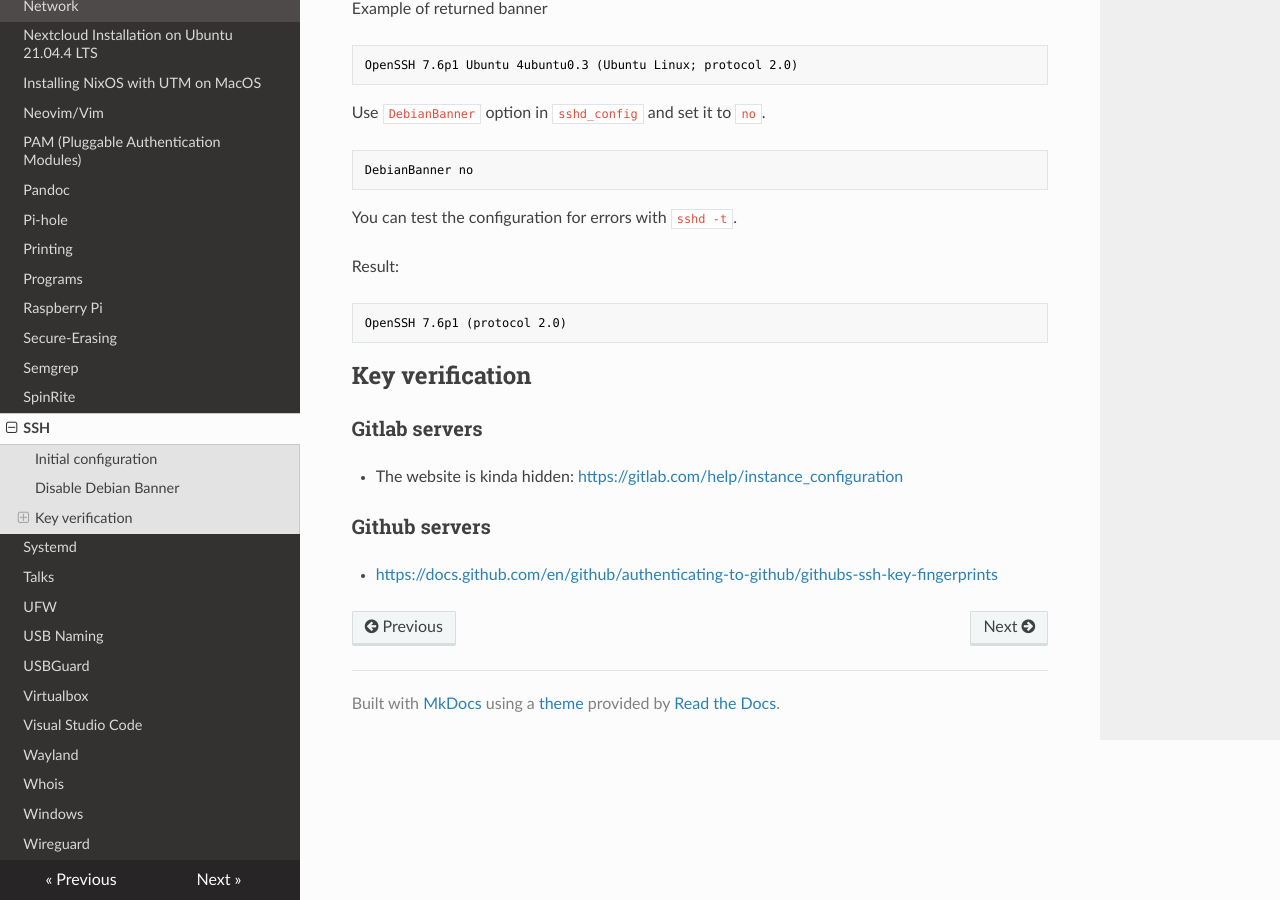
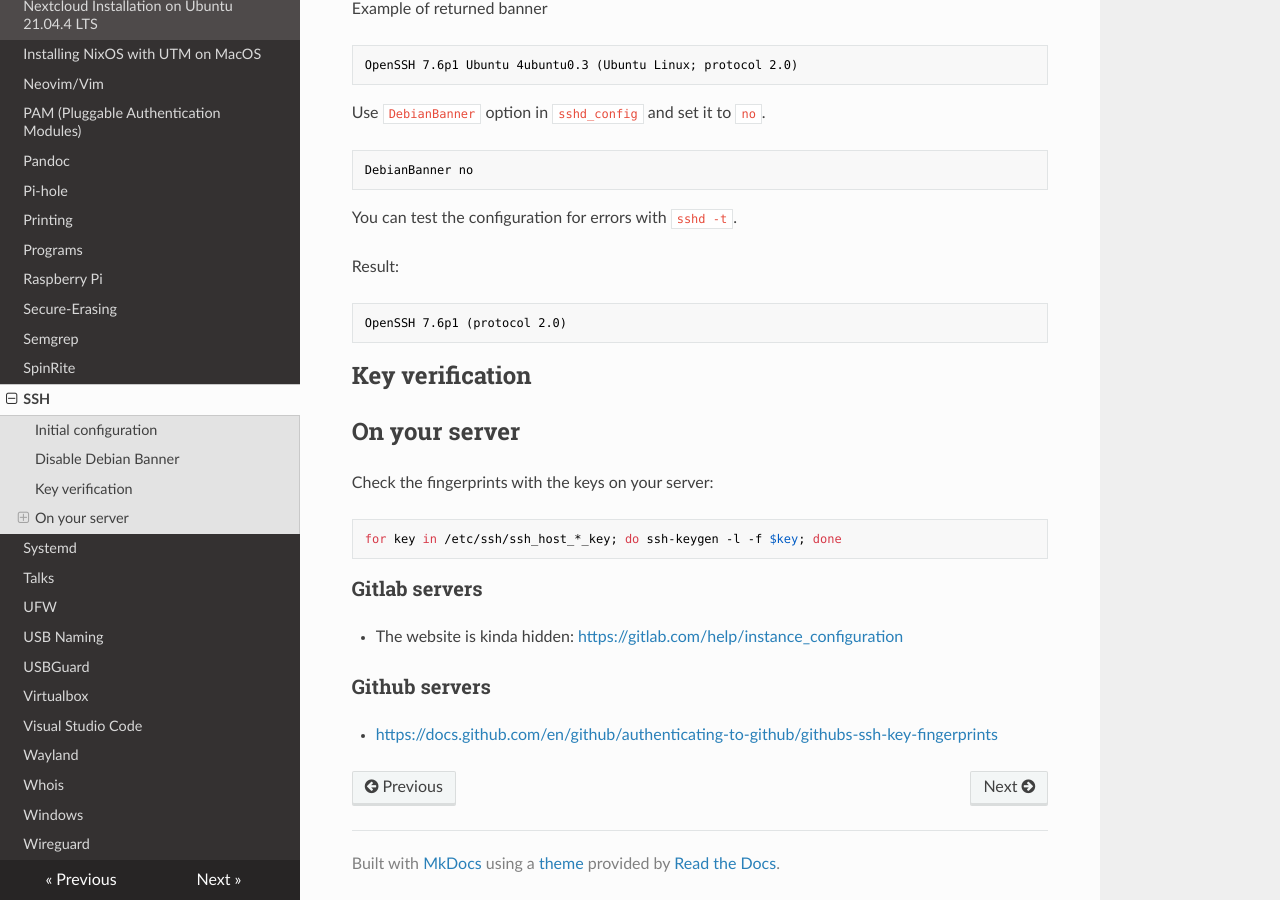
Before and after one commit to Maaxxs/wiki, an MkDocs documentation site: the page built from docs/ssh.md, in a window 1280 px wide and 900 px high, scrolled down 616 px. Built offline with MkDocs 1.6.1, drawn with Linux system fonts in a browser that asks for light colours; nearby versions of some CDN libraries.

Commit message:
Add ssh host fingerprint generation

````diff
--- a/docs/ssh.md
+++ b/docs/ssh.md
@@ -53,6 +53,14 @@ OpenSSH 7.6p1 (protocol 2.0)
 
 ## Key verification
 
+## On your server
+
+Check the fingerprints with the keys on your server:
+
+```sh
+for key in /etc/ssh/ssh_host_*_key; do ssh-keygen -l -f $key; done
+```
+
 ### Gitlab servers
 
 - The website is kinda hidden: <https://gitlab.com/help/instance_configuration>
````
